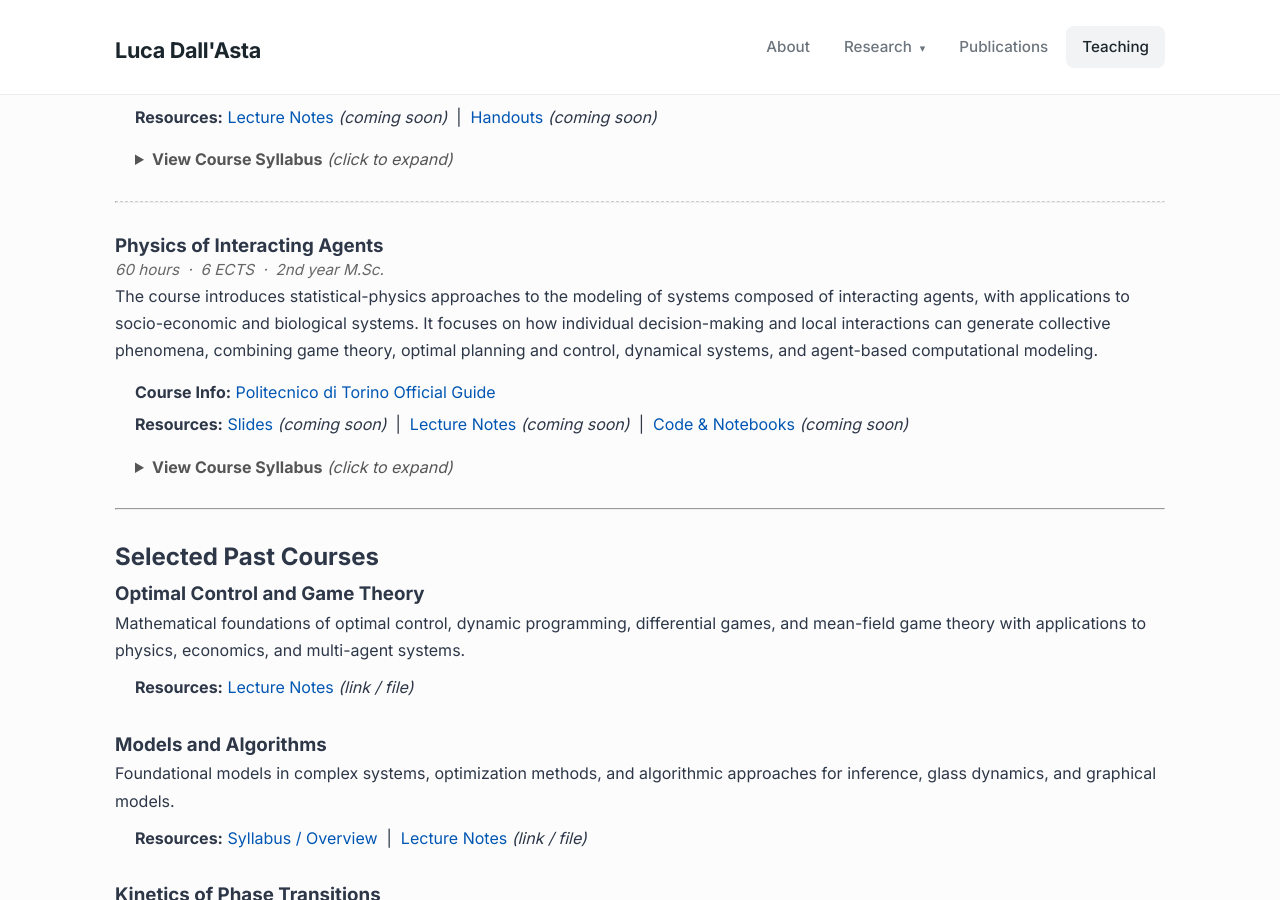
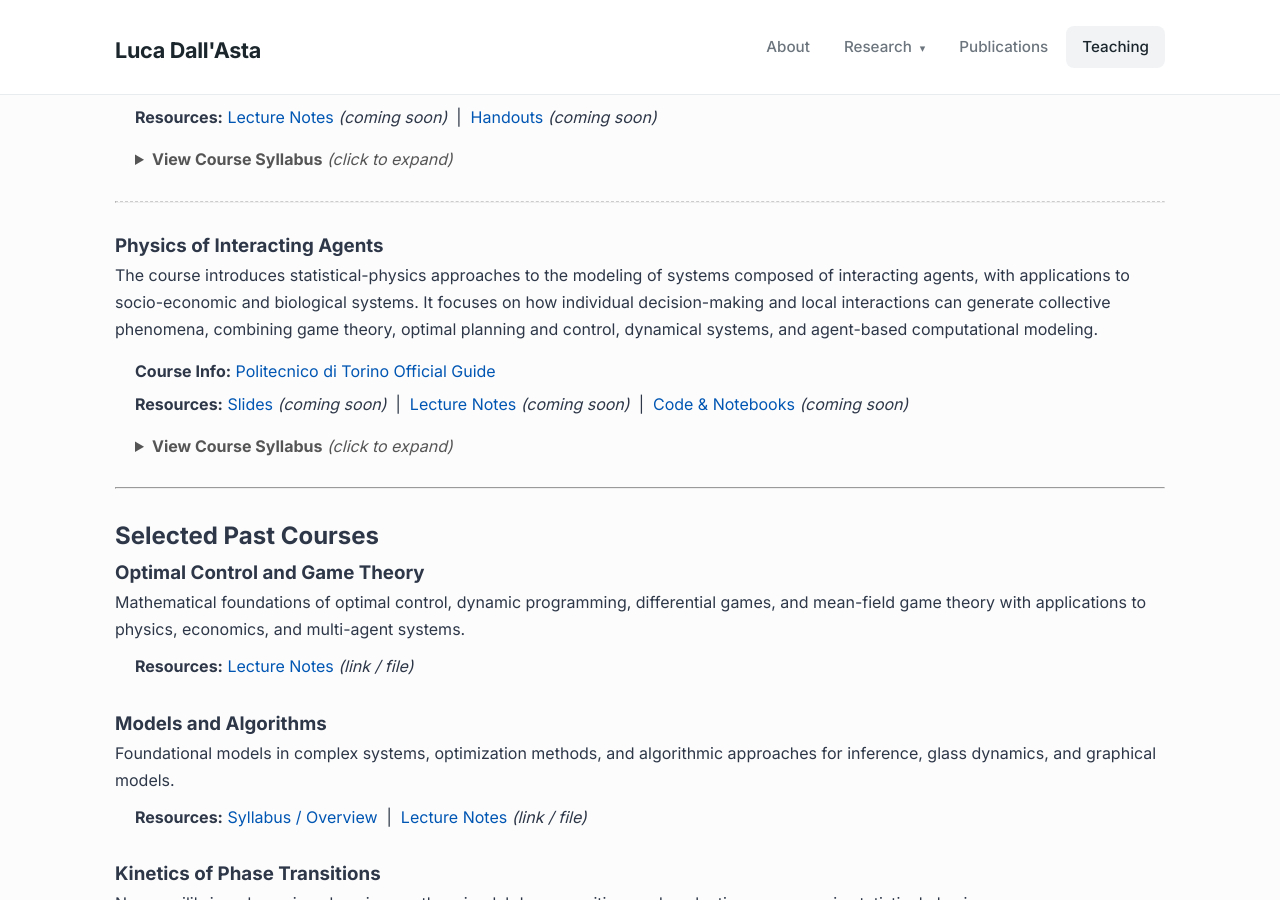
Before and after one commit to dallasta/dallasta.github.io, a Jekyll site: the page built from _pages/teaching.md, in a window 1280 px wide and 900 px high, scrolled down 384 px. Built offline with Jekyll 4.4.1, drawn with Linux system fonts in a browser that asks for light colours; a style sheet for code colours, icons or effects is not loaded.

Commit message:
Update teaching.md

```diff
--- a/_pages/teaching.md
+++ b/_pages/teaching.md
@@ -27,7 +27,7 @@ The course provides an introduction to statistical field theory and its applicat
   <details>
     <summary style="cursor: pointer; color: #555;"><strong>View Course Syllabus</strong> <i>(click to expand)</i></summary>
     <div style="padding-left: 25px; margin-top: 10px;">
-      <ol style="line-height: 1.7;">
+      <ul style="line-height: 1.7;">
         <li>Self-similarity and scale invariance &nbsp;•&nbsp; [<a href="#">Slides</a>]</li>
         <li>Introduction to percolation theory &nbsp;•&nbsp; [<a href="#">Slides</a>]</li>
         <li>Mean-field Theory and Ginzburg-Landau Approach</li>
@@ -38,7 +38,7 @@ The course provides an introduction to statistical field theory and its applicat
         <li>Dynamical Critical Phenomena</li>
         <li>Non-equilibrium critical phenomena: Directed Percolation and beyond</li>
         <li>Quantum Phase Transitions</li>
-      </ol>
+      </ul>
     </div>
   </details>
 </div>
@@ -48,7 +48,6 @@ The course provides an introduction to statistical field theory and its applicat
 <br>
 
 ### Physics of Interacting Agents
-<p style="color: #666; font-size: 0.95em; margin-top: -5px;"><i>60 hours &nbsp;·&nbsp; 6 ECTS &nbsp;·&nbsp; 2nd year M.Sc.</i></p>
 
 The course introduces statistical-physics approaches to the modeling of systems composed of interacting agents, with applications to socio-economic and biological systems. It focuses on how individual decision-making and local interactions can generate collective phenomena, combining game theory, optimal planning and control, dynamical systems, and agent-based computational modeling.
 
```
